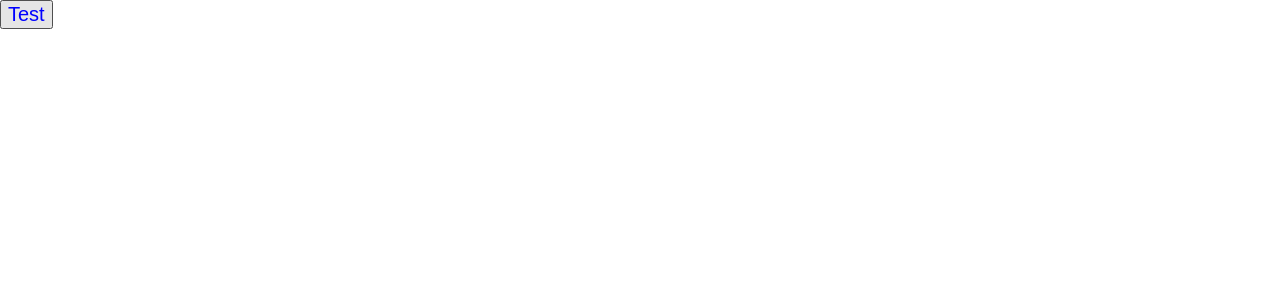
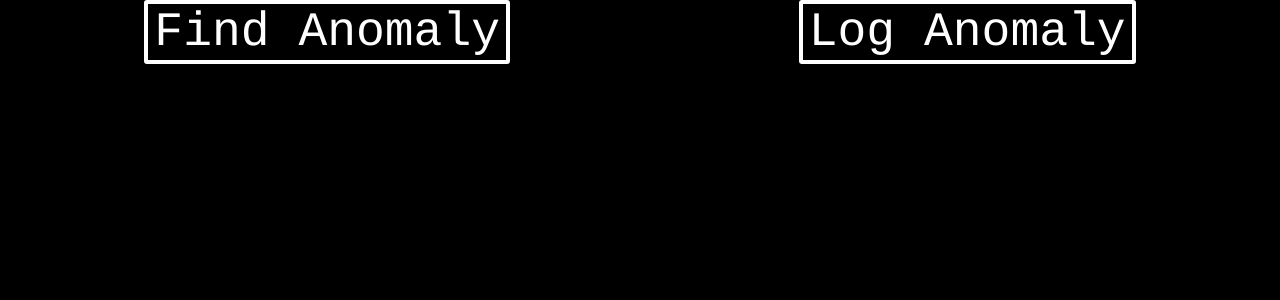
Before and after one commit to wenzstev/anomaly-finder, a React (Create React App) app: page / in a window 1280 px wide. Shown: the top 300 px of the page. Built offline with nearby package versions, Linux system fonts and the light colour scheme.

Commit message:
added background and more button styling

```diff
--- a/src/App.js
+++ b/src/App.js
@@ -3,12 +3,17 @@ import logo from './logo.svg';
 import './App.css';
 
 import MainActionButton from "./components/MainActionButton"
+import Background from "./components/Background"
+import Container from "./components/Container"
 
 function App() {
   return (
-    <div>
-      <MainActionButton />
-    </div>
+    <Background>
+      <Container>
+        <MainActionButton text={"Find Anomaly"}/>
+        <MainActionButton text={"Log Anomaly"} />
+      </Container>
+    </Background>
   );
 }
 
--- /dev/null
+++ b/src/components/Background.js
@@ -0,0 +1,15 @@
+import React from "react"
+import styled from "styled-components"
+
+const StyledBackground = styled.div
+`
+  background-color: black;
+  height: 100vh;
+  width: 100vw;
+`
+
+const Background = (props) => {
+  return <StyledBackground>{props.children}</StyledBackground>
+}
+
+export default Background
--- /dev/null
+++ b/src/components/Container.js
@@ -0,0 +1,12 @@
+import React from "react"
+import styled from "styled-components"
+
+const StyledContainer = styled.div
+`
+  display: flex;
+  justify-content: space-around;
+`
+
+const Container = (props) => <StyledContainer>{props.children}</StyledContainer>
+
+export default Container
--- a/src/components/MainActionButton.js
+++ b/src/components/MainActionButton.js
@@ -3,14 +3,24 @@ import React from "react"
 import styled from "styled-components"
 
 const Button = styled.button`
-  font-size: 20px;
+  font-size: 3rem;
   text-align: center;
-  color: blue;
+  color: white;
+  background-color: transparent;
+  border: 4px solid white;
+  outline: none;
+  border-radius: 3px;
+  font-family: Courier;
+  &:hover {
+    color: lightgrey;
+    border: 4px solid lightgrey;
+    cursor: pointer;
+  }
 `
 
-const MainActionButton = () => {
+const MainActionButton = (props) => {
   return (
-    <Button>Test</Button>
+    <Button>{props.text}</Button>
   )
 }
 
```
